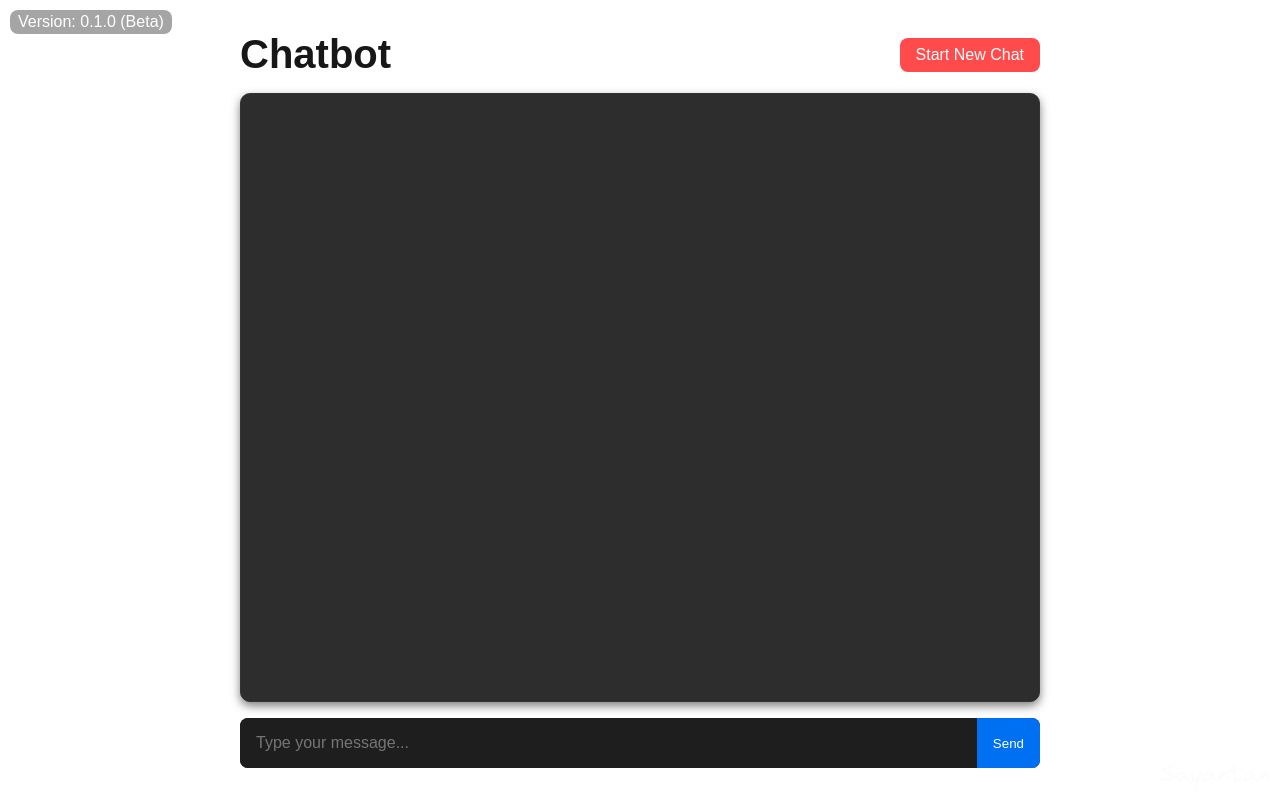
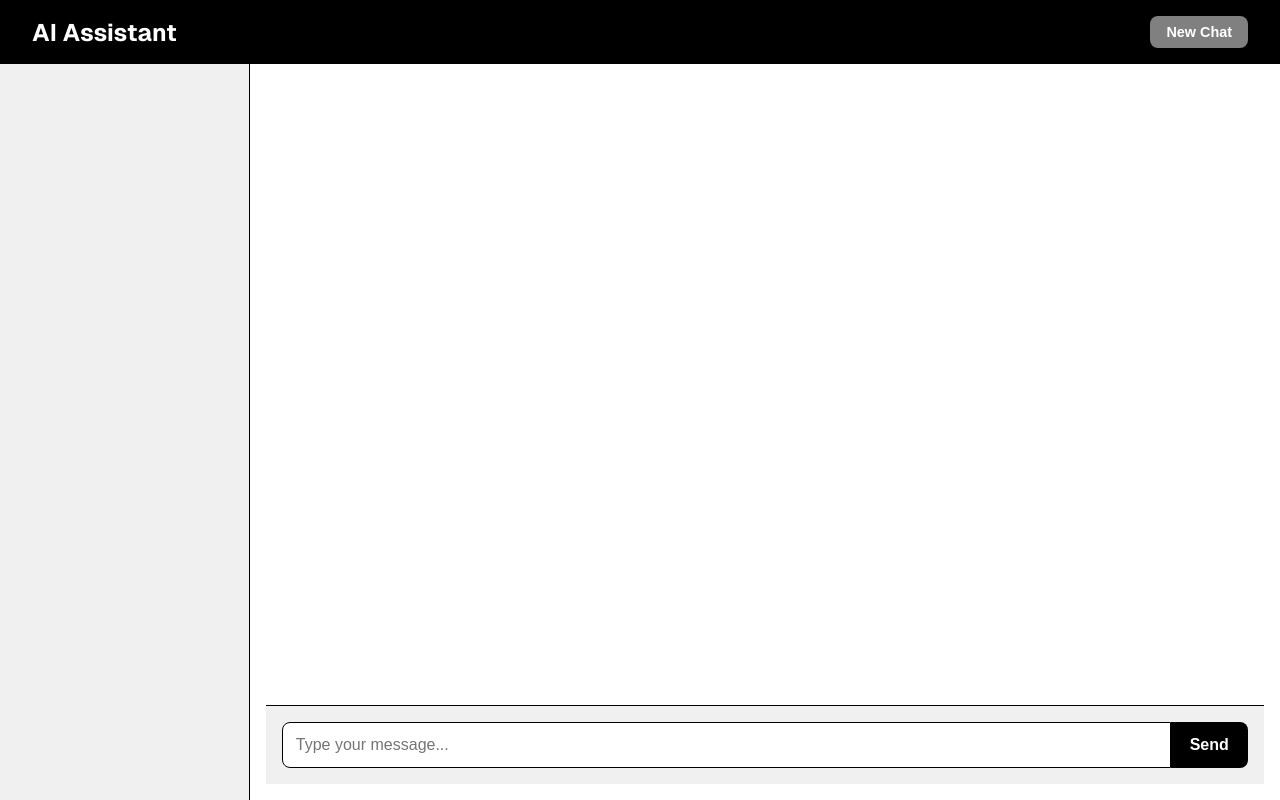
Before and after one commit to sayantan-2/chatbot, a Next.js app: page / in a window 1280 px wide. Built offline with nearby package versions, Linux system fonts and the light colour scheme.

Commit message:
ui improvement

```diff
--- a/src/app/globals.css
+++ b/src/app/globals.css
@@ -1,12 +1,24 @@
+/* globals.css */
 :root {
-  --background: #ffffff;
-  --foreground: #171717;
+  --background: #ffffff; /* White background */
+  --foreground: #000000; /* Black text */
+  --chat-bg: #f0f0f0; /* Light gray for chat background */
+  --message-bg-user: #e0e0e0; /* Slightly darker gray for user message background */
+  --message-bg-assistant: #d0d0d0; /* Darker gray for assistant message background */
+  --primary-color: #000000; /* Black for primary elements */
+  --secondary-color: #808080; /* Gray for secondary elements */
 }
 
+/* dark mode (if needed, can skip this if always black-and-white) */
 @media (prefers-color-scheme: dark) {
   :root {
-    --background: #0a0a0a;
-    --foreground: #ededed;
+    --background: #0a0a0a; /* Dark background */
+    --foreground: #ffffff; /* White text */
+    --chat-bg: #1a1a1a; /* Darker gray for chat background */
+    --message-bg-user: #2a2a2a; /* Dark gray for user message background */
+    --message-bg-assistant: #3a3a3a; /* Medium-dark gray for assistant message */
+    --primary-color: #ffffff; /* White for primary elements */
+    --secondary-color: #b0b0b0; /* Light gray for secondary elements */
   }
 }
 
@@ -19,7 +31,7 @@ body {
 body {
   color: var(--foreground);
   background: var(--background);
-  font-family: Arial, Helvetica, sans-serif;
+  font-family: var(--font-geist-sans), Arial, Helvetica, sans-serif;
   -webkit-font-smoothing: antialiased;
   -moz-osx-font-smoothing: grayscale;
 }
--- a/src/app/layout.js
+++ b/src/app/layout.js
@@ -13,8 +13,8 @@ const geistMono = localFont({
 });
 
 export const metadata = {
-  title: "ChatBot",
-  description: "Simple chatbot. It's just a demo.",
+  title: "AI Assistant Chatbot",
+  description: "An interactive AI chatbot assistant.",
 };
 
 export default function RootLayout({ children }) {
--- a/src/app/page.js
+++ b/src/app/page.js
@@ -1,6 +1,6 @@
 'use client';
 
-import { useState } from 'react';
+import { useState, useRef, useEffect } from 'react';
 import ReactMarkdown from 'react-markdown';
 import remarkGfm from 'remark-gfm';
 import styles from './page.module.css';
@@ -9,6 +9,14 @@ export default function Home() {
   const [input, setInput] = useState('');
   const [messages, setMessages] = useState([]);
   const [isLoading, setIsLoading] = useState(false);
+  const [chatHistory, setChatHistory] = useState([]);
+  const messagesEndRef = useRef(null);
+
+  const scrollToBottom = () => {
+    messagesEndRef.current?.scrollIntoView({ behavior: "smooth" });
+  };
+
+  useEffect(scrollToBottom, [messages]);
 
   const handleSubmit = async (e) => {
     e.preventDefault();
@@ -16,13 +24,11 @@ export default function Home() {
 
     setIsLoading(true);
 
-    // Add the user's message to the chat
     const userMessage = { role: 'user', content: input };
     setMessages((prevMessages) => [...prevMessages, userMessage]);
     setInput('');
 
     try {
-      // Make the API call with the user's message and chat history
       const response = await fetch('/api/chat', {
         method: 'POST',
         headers: {
@@ -30,7 +36,7 @@ export default function Home() {
         },
         body: JSON.stringify({
           message: input,
-          history: [...messages, userMessage], // Include all messages, including the user's new message
+          history: [...messages, userMessage],
         }),
       });
 
@@ -42,25 +48,24 @@ export default function Home() {
       const decoder = new TextDecoder();
       let receivedText = '';
 
-      // Add an empty assistant message first so it can be updated later with the streamed content
       const assistantMessage = { role: 'assistant', content: '' };
       setMessages((prevMessages) => [...prevMessages, assistantMessage]);
 
-      // Read the response stream chunk by chunk
       while (true) {
         const { value, done } = await reader.read();
         if (done) break;
 
-        // Decode the incoming chunk of data
         receivedText += decoder.decode(value, { stream: true });
 
-        // Update only the assistant's last message without removing previous messages
         setMessages((prevMessages) => {
           const updatedMessages = [...prevMessages];
-          updatedMessages[updatedMessages.length - 1] = { role: 'assistant', content: receivedText }; // Update the last message (assistant's)
+          updatedMessages[updatedMessages.length - 1] = { role: 'assistant', content: receivedText };
           return updatedMessages;
         });
       }
+
+      // Add the conversation to chat history
+      setChatHistory((prevHistory) => [...prevHistory, { id: Date.now(), preview: input.slice(0, 30) + '...' }]);
 
     } catch (error) {
       console.error('Error:', error);
@@ -71,27 +76,40 @@ export default function Home() {
     }
   };
 
+  const startNewChat = () => {
+    setMessages([]);
+    setInput('');
+  };
+
   return (
-    <main className={styles.main}>
-      <div className={styles.topLeftWatermark}>Version: 0.1.0 (Beta)</div>
-      <div className={styles.header}>
-        <h1 className={styles.title}>Chatbot</h1>
-        <button className={styles.newChatButton} onClick={() => setMessages([])}>
-          Start New Chat
+    <div className={styles.container}>
+      <header className={styles.header}>
+        <h1 className={styles.title}>AI Assistant</h1>
+        <button className={styles.newChatButton} onClick={startNewChat}>
+          New Chat
         </button>
-      </div>
+      </header>
+      <div className={styles.chatContainer}>
+        <aside className={styles.sidebar}>
+          <ul className={styles.chatHistory}>
+            {chatHistory.map((chat) => (
+              <li key={chat.id} className={styles.chatHistoryItem}>{chat.preview}</li>
+            ))}
+          </ul>
+        </aside>
+        <main className={styles.mainChat}>
           <div className={styles.chatWindow}>
             {messages.map((msg, index) => (
               <div key={index} className={`${styles.message} ${msg.role === 'user' ? styles.userMessage : styles.assistantMessage}`}>
                 {msg.role === 'assistant' ? (
-              // Render Markdown for assistant messages
                   <ReactMarkdown remarkPlugins={[remarkGfm]}>{msg.content}</ReactMarkdown>
                 ) : (
                   <span>{msg.content}</span>
                 )}
               </div>
             ))}
-        {isLoading && <div className={styles.loading}>Assistant is typing...</div>}
+            {isLoading && <div className={styles.message}>Assistant is typing...</div>}
+            <div ref={messagesEndRef} />
           </div>
           <form onSubmit={handleSubmit} className={styles.inputForm}>
             <input
@@ -106,9 +124,8 @@ export default function Home() {
               Send
             </button>
           </form>
-      <div className={styles.watermark}>
-        <a href="https://github.com/sayantan-2/chatbot" target="_blank" rel="noopener noreferrer">Sayantan</a>
+        </main>
       </div>
-    </main>
+    </div>
   );
 }
--- a/src/app/page.module.css
+++ b/src/app/page.module.css
@@ -1,174 +1,114 @@
-/* Import and define the custom font */
-@font-face {
-  font-family: "CustomFont";
-  src: url("./fonts/Virgil.ttf") format("truetype");
-  font-weight: normal;
-  font-style: normal;
+.container {
+  display: flex;
+  flex-direction: column;
+  height: 100vh;
+  background-color: var(--background);
+  color: var(--foreground);
 }
 
-/* Main container */
-.main {
-  display: flex;
-  flex-direction: column;
-  align-items: center;
-  justify-content: space-between;
-  min-height: 100vh;
-  padding: 2rem;
-  background-color: var(--background); /* Ensure this variable is defined */
-  position: relative; /* For positioning the watermark */
-}
-
-/* Title with new chat button */
 .header {
   display: flex;
   justify-content: space-between;
   align-items: center;
-  width: 100%;
-  max-width: 800px;
-  margin-bottom: 1rem;
+  padding: 1rem 2rem;
+  background-color: var(--primary-color);
+  color: var(--background);
 }
 
 .title {
-  font-size: 2.5rem;
-  color: var(--foreground); /* Ensure this variable is defined */
+  font-size: 1.5rem;
+  font-weight: 700;
 }
 
-/* New chat button */
 .newChatButton {
-  background-color: #ff4b4b;
-  color: white;
+  background-color: var(--secondary-color);
+  color: var(--background);
   border: none;
   border-radius: 0.5rem;
   padding: 0.5rem 1rem;
   cursor: pointer;
-  font-size: 1rem;
+  font-size: 0.9rem;
+  font-weight: 600;
+  transition: all 0.3s ease;
 }
 
 .newChatButton:hover {
-  background-color: #ff2a2a;
+  opacity: 0.9;
+  transform: translateY(-2px);
 }
 
-/* Chat window */
-.chatWindow {
+.chatContainer {
+  display: flex;
   flex-grow: 1;
-  width: 100%;
-  max-width: 800px;
-  height: calc(100vh - 260px); /* Adjusted for header and input */
-  border: 1px solid #333;
-  background-color: #2d2d2d;
-  border-radius: 10px;
-  overflow-y: auto;
-  padding: 1.5rem;
-  box-shadow: 0 4px 10px rgba(0, 0, 0, 0.5);
-  color: #ededed;
+  overflow: hidden;
 }
 
-/* Message styling */
-.message {
-  margin-bottom: 0.75rem;
-  padding: 0.75rem;
-  border-radius: 0.5rem;
-  max-width: 80%;
-  word-wrap: break-word;
+.sidebar {
+  width: 250px;
+  background-color: var(--chat-bg);
+  padding: 1rem;
+  overflow-y: auto;
+  border-right: 1px solid var(--primary-color);
 }
 
-.userMessage {
-  background-color: #0070f3;
-  color: white;
-  margin-left: auto;
+.chatHistory {
+  list-style-type: none;
+  padding: 0;
 }
 
-.assistantMessage {
-  background-color: #333;
-  margin-right: auto;
-  color: white;
-}
-
-/* Loading text */
-.loading {
-  text-align: center;
-  color: #888;
-  font-style: italic;
-}
-
-/* Input form container */
-.inputForm {
-  display: flex;
-  width: 100%;
-  max-width: 800px;
-  background-color: #2d2d2d;
-  border-radius: 0.5rem;
-  margin-top: 1rem;
-}
-
-/* Input field */
-.input {
-  flex-grow: 1;
-  padding: 1rem;
-  border: none;
-  background-color: #1e1e1e;
-  color: #fff;
-  border-radius: 0.5rem 0 0 0.5rem;
-  font-size: 1rem;
-}
-
-/* Send button */
-.sendButton {
-  padding: 1rem;
-  background-color: #0070f3;
-  color: white;
-  border: none;
-  border-radius: 0 0.5rem 0.5rem 0;
+.chatHistoryItem {
+  padding: 0.5rem;
+  margin-bottom: 0.5rem;
+  background-color: var(--message-bg-assistant);
+  border-radius: 0.3rem;
   cursor: pointer;
   transition: background-color 0.3s ease;
 }
 
-.sendButton:disabled {
-  background-color: #ccc;
-  cursor: not-allowed;
+.chatHistoryItem:hover {
+  background-color: var(--message-bg-user);
 }
 
-/* Watermark */
-.watermark {
-  font-family: "CustomFont", Arial, sans-serif; /* Apply the custom font */
-  position: absolute;
-  bottom: 10px;
-  right: 10px;
-  font-size: 1.5rem;
-  color: #fbfbfb;
-  opacity: 0.7;
+.mainChat {
+  flex-grow: 1;
+  display: flex;
+  flex-direction: column;
+  padding: 1rem;
 }
 
-/* Watermark at the top left */
-.topLeftWatermark {
-  position: absolute;
-  top: 10px;
-  left: 10px;
-  font-size: 1rem;
-  color: #ffffff;
-  opacity: 0.7;
-  background-color: rgba(
-    0,
-    0,
-    0,
-    0.5
-  ); /* Optional: Add a semi-transparent background */
-  padding: 0.2rem 0.5rem; /* Optional: Add some padding */
-  border-radius: 0.5rem; /* Optional: Round the corners */
-}
-/* Existing styles... */
-
-/* Markdown styling */
-.assistantMessage {
-  background-color: #333;
-  margin-right: auto;
-  color: white;
-  font-family: -apple-system, BlinkMacSystemFont, "Segoe UI", "Roboto", "Oxygen",
-    "Ubuntu", "Cantarell", "Fira Sans", "Droid Sans", "Helvetica Neue",
-    sans-serif;
-  line-height: 1.6;
+.chatWindow {
+  flex-grow: 1;
+  overflow-y: auto;
+  padding: 1rem;
+  display: flex;
+  flex-direction: column;
 }
 
+.message {
+  max-width: 80%;
+  padding: 1rem;
+  border-radius: 1rem;
+  margin-bottom: 1rem;
+  box-shadow: 0 2px 5px rgba(0, 0, 0, 0.1);
+}
+
+.userMessage {
+  align-self: flex-end;
+  background-color: var(--message-bg-user);
+  color: white;
+  border-bottom-right-radius: 0;
+}
+
+/* Update the assistantMessage class to remove any conflicting styles */
+.assistantMessage {
+  align-self: flex-start;
+  background-color: var(--message-bg-assistant);
+  color: var(--foreground);
+  border-bottom-left-radius: 0;
+  width: 80%; /* Adjust as needed */
+}
+
+/* Add back the markdown styling */
 .assistantMessage h1,
 .assistantMessage h2,
 .assistantMessage h3,
@@ -183,26 +123,31 @@
 
 .assistantMessage h1 {
   font-size: 2em;
-  border-bottom: 1px solid #555;
+  border-bottom: 1px solid var(--foreground);
   padding-bottom: 0.3em;
 }
+
 .assistantMessage h2 {
   font-size: 1.5em;
-  border-bottom: 1px solid #555;
+  border-bottom: 1px solid var(--foreground);
   padding-bottom: 0.3em;
 }
+
 .assistantMessage h3 {
   font-size: 1.25em;
 }
+
 .assistantMessage h4 {
   font-size: 1em;
 }
+
 .assistantMessage h5 {
   font-size: 0.875em;
 }
+
 .assistantMessage h6 {
   font-size: 0.85em;
-  color: #bbb;
+  color: var(--foreground);
 }
 
 .assistantMessage p {
@@ -211,7 +156,7 @@
 }
 
 .assistantMessage a {
-  color: #58a6ff;
+  color: var(--primary-color);
   text-decoration: none;
 }
 
@@ -220,7 +165,7 @@
 }
 
 .assistantMessage pre {
-  background-color: #1e1e1e;
+  background-color: var(--chat-bg);
   border-radius: 6px;
   padding: 16px;
   overflow: auto;
@@ -230,7 +175,7 @@
   background-color: rgba(110, 118, 129, 0.4);
   border-radius: 6px;
   padding: 0.2em 0.4em;
-  font-family: SFMono-Regular, Consolas, "Liberation Mono", Menlo, monospace;
+  font-family: var(--font-geist-mono), monospace;
   font-size: 85%;
 }
 
@@ -253,8 +198,8 @@
 .assistantMessage blockquote {
   margin: 0 0 16px;
   padding: 0 1em;
-  color: #bbb;
-  border-left: 0.25em solid #555;
+  color: var(--foreground);
+  border-left: 0.25em solid var(--primary-color);
 }
 
 .assistantMessage table {
@@ -266,23 +211,23 @@
 .assistantMessage table th,
 .assistantMessage table td {
   padding: 6px 13px;
-  border: 1px solid #555;
+  border: 1px solid var(--foreground);
 }
 
 .assistantMessage table tr {
-  background-color: #2d2d2d;
-  border-top: 1px solid #555;
+  background-color: var(--chat-bg);
+  border-top: 1px solid var(--foreground);
 }
 
 .assistantMessage table tr:nth-child(2n) {
-  background-color: #2a2a2a;
+  background-color: var(--message-bg-assistant);
 }
 
 .assistantMessage hr {
   height: 0.25em;
   padding: 0;
   margin: 24px 0;
-  background-color: #555;
+  background-color: var(--foreground);
   border: 0;
 }
 
@@ -290,3 +235,53 @@
   max-width: 100%;
   box-sizing: border-box;
 }
+
+.inputForm {
+  display: flex;
+  padding: 1rem;
+  background-color: var(--chat-bg);
+  border-top: 1px solid var(--primary-color);
+}
+
+.input {
+  flex-grow: 1;
+  padding: 0.8rem;
+  border: 1px solid var(--primary-color);
+  border-radius: 0.5rem 0 0 0.5rem;
+  font-size: 1rem;
+  background-color: var(--background);
+  color: var(--foreground);
+}
+
+.sendButton {
+  padding: 0.8rem 1.2rem;
+  background-color: var(--primary-color);
+  color: var(--background);
+  border: none;
+  border-radius: 0 0.5rem 0.5rem 0;
+  cursor: pointer;
+  font-size: 1rem;
+  font-weight: 600;
+  transition: background-color 0.3s ease;
+}
+
+.sendButton:hover {
+  background-color: var(--secondary-color);
+}
+
+@media (max-width: 768px) {
+  .chatContainer {
+    flex-direction: column;
+  }
+
+  .sidebar {
+    width: 100%;
+    border-right: none;
+    border-bottom: 1px solid var(--primary-color);
+    max-height: 150px;
+  }
+
+  .message {
+    max-width: 90%;
+  }
+}
```
Lines whose indentation alone changed are shown as unchanged.
